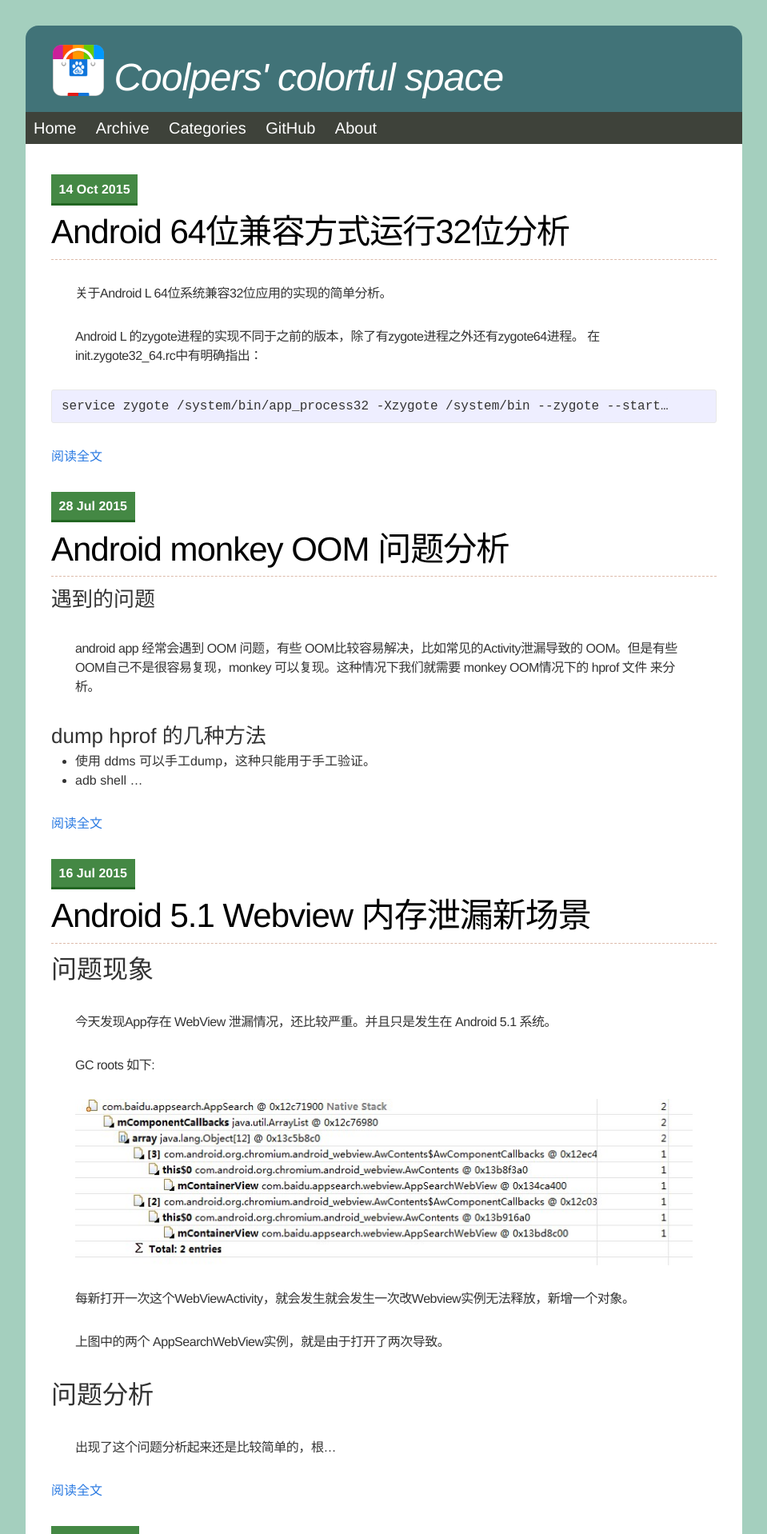
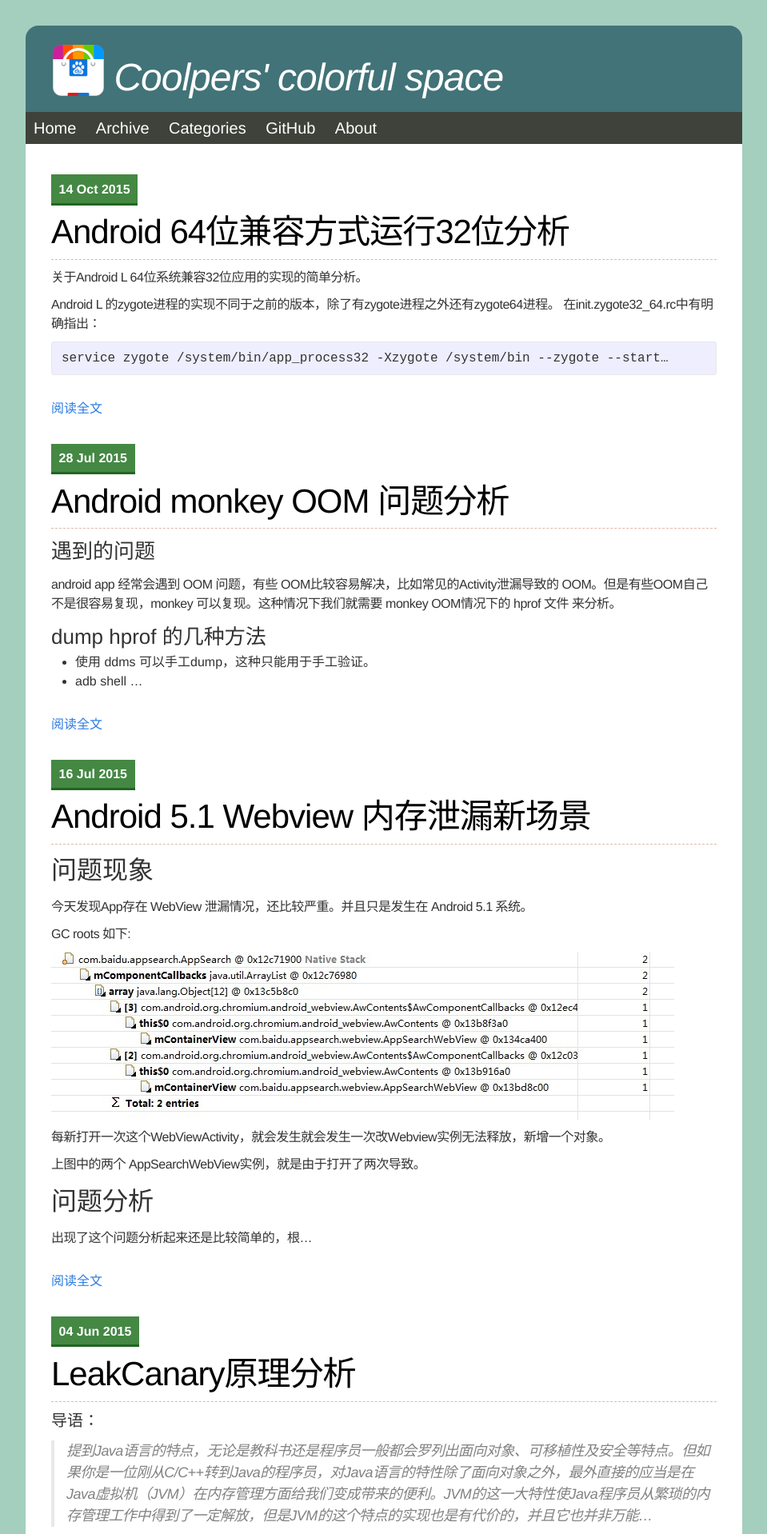
Before and after one commit to coolpers/coolpers.github.io, a Jekyll site: the page built from index.html, in a window 1280 px wide. Shown: the top 1918 px of the page at 80% size, without its empty margins (160-1119 px from the left). Built offline with Jekyll 4.4.1, drawn with Linux system fonts in a browser that asks for light colours; nearby versions of some CDN libraries.

Commit message:
content.p

```diff
--- a/css/master.css
+++ b/css/master.css
@@ -412,5 +412,6 @@ h1, h2, h3, h4, h5, h6 {
 }
 
 .body p {
-  margin:30px;
+  margin-top:10px;
+  margin-bottom:10px;
 }
```
